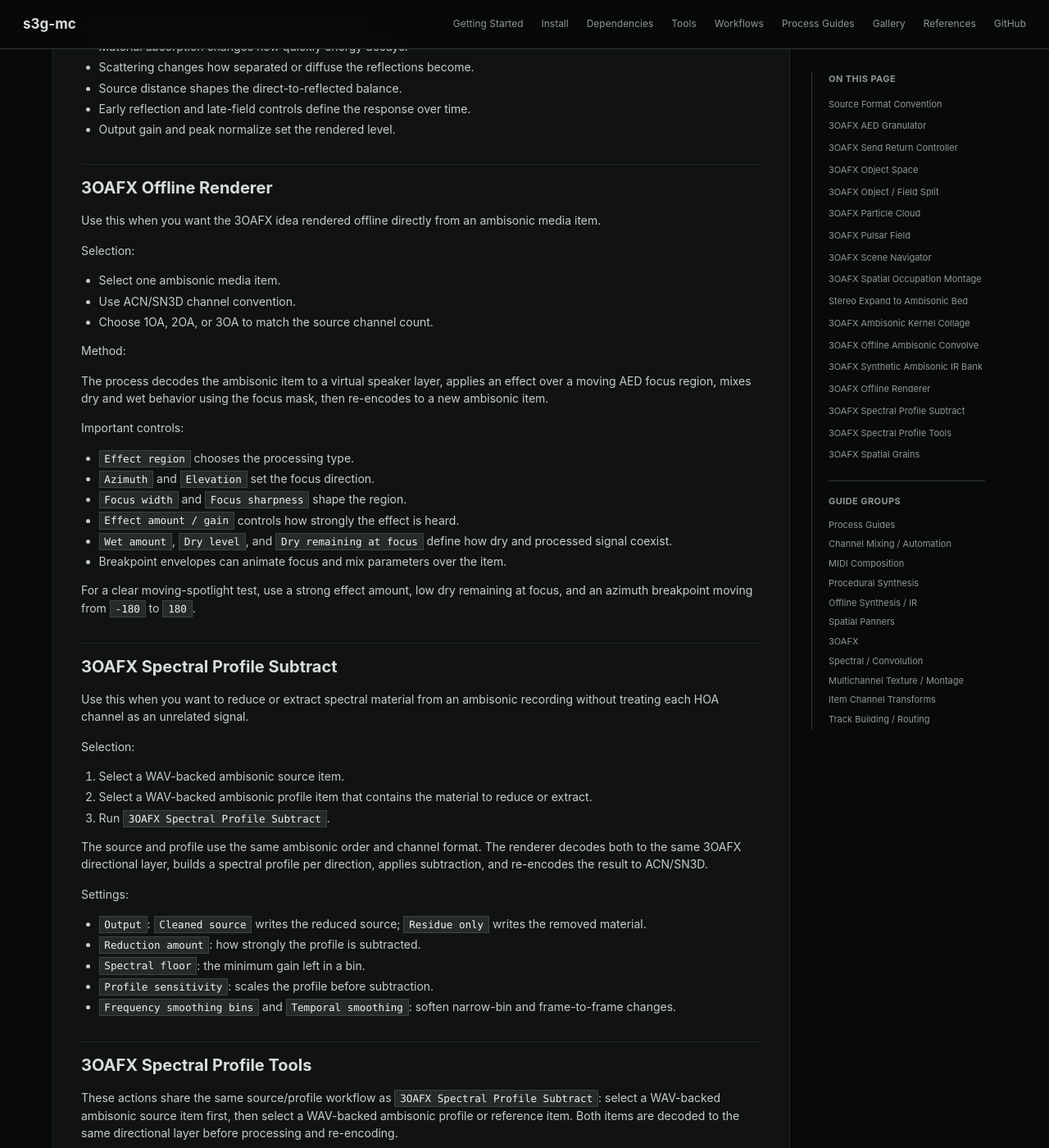
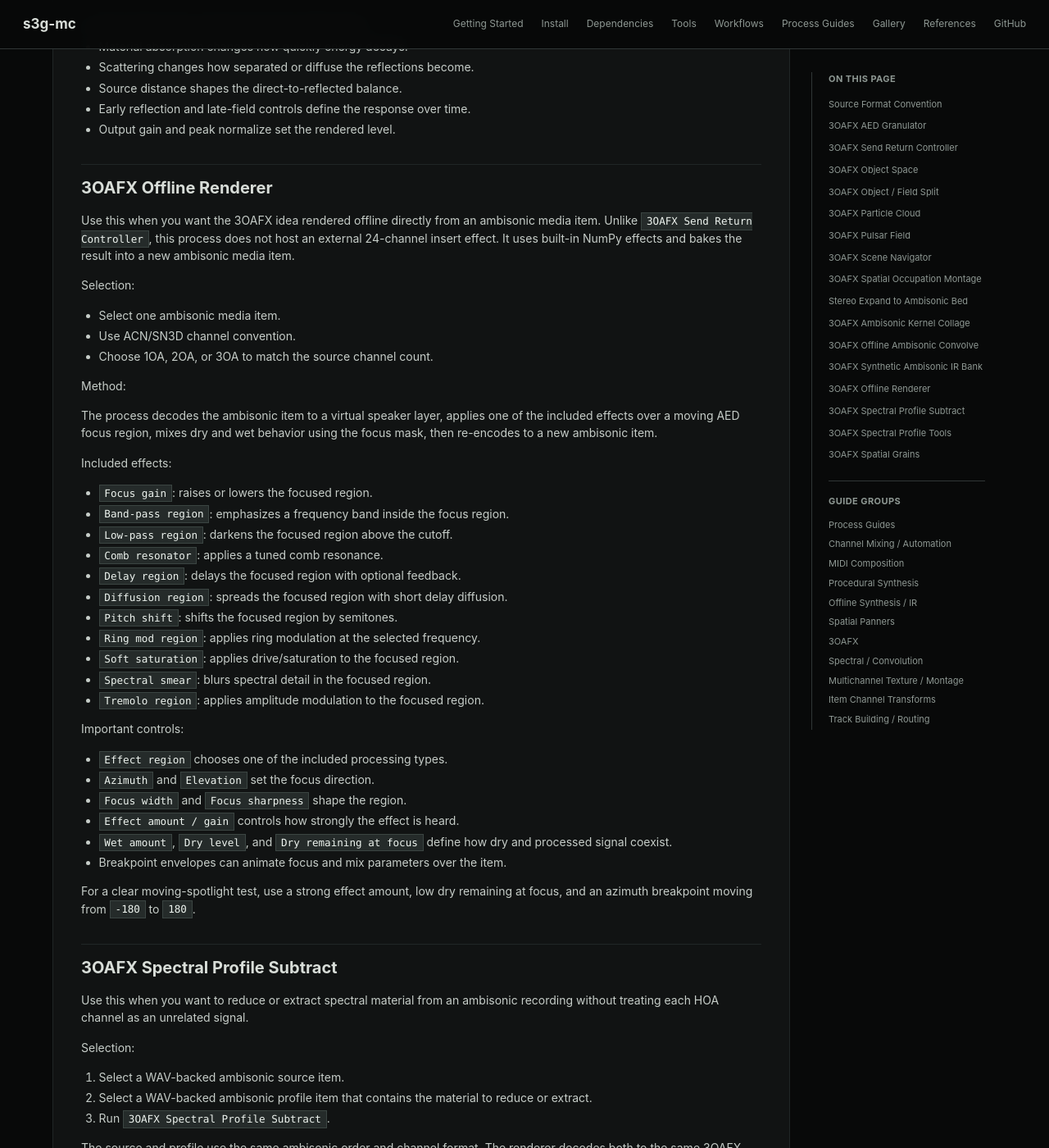
Before and after one commit to s3g/s3g-mc, a Jekyll site: the page built from docs/process-guides-3oafx.md, in a window 1280 px wide and 1400 px high, scrolled down 8812 px. Shown: the whole window at 82% size. Built offline with Jekyll 4.4.1, drawn with Linux system fonts in a browser that asks for light colours.

Commit message:
clarification

```diff
--- a/docs/process-guides-3oafx.md
+++ b/docs/process-guides-3oafx.md
@@ -438,7 +438,10 @@ Main controls:
 
 ## 3OAFX Offline Renderer
 
-Use this when you want the 3OAFX idea rendered offline directly from an ambisonic media item.
+Use this when you want the 3OAFX idea rendered offline directly from an
+ambisonic media item. Unlike `3OAFX Send Return Controller`, this process does
+not host an external 24-channel insert effect. It uses built-in NumPy effects
+and bakes the result into a new ambisonic media item.
 
 Selection:
 
@@ -448,11 +451,27 @@ Selection:
 
 Method:
 
-The process decodes the ambisonic item to a virtual speaker layer, applies an effect over a moving AED focus region, mixes dry and wet behavior using the focus mask, then re-encodes to a new ambisonic item.
+The process decodes the ambisonic item to a virtual speaker layer, applies one
+of the included effects over a moving AED focus region, mixes dry and wet
+behavior using the focus mask, then re-encodes to a new ambisonic item.
+
+Included effects:
+
+- `Focus gain`: raises or lowers the focused region.
+- `Band-pass region`: emphasizes a frequency band inside the focus region.
+- `Low-pass region`: darkens the focused region above the cutoff.
+- `Comb resonator`: applies a tuned comb resonance.
+- `Delay region`: delays the focused region with optional feedback.
+- `Diffusion region`: spreads the focused region with short delay diffusion.
+- `Pitch shift`: shifts the focused region by semitones.
+- `Ring mod region`: applies ring modulation at the selected frequency.
+- `Soft saturation`: applies drive/saturation to the focused region.
+- `Spectral smear`: blurs spectral detail in the focused region.
+- `Tremolo region`: applies amplitude modulation to the focused region.
 
 Important controls:
 
-- `Effect region` chooses the processing type.
+- `Effect region` chooses one of the included processing types.
 - `Azimuth` and `Elevation` set the focus direction.
 - `Focus width` and `Focus sharpness` shape the region.
 - `Effect amount / gain` controls how strongly the effect is heard.
```
Also changed, not shown: docs/tools.md (+4 -1 lines), README.md, 1 other file.
